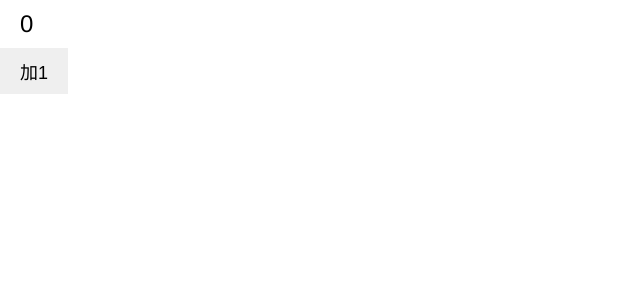
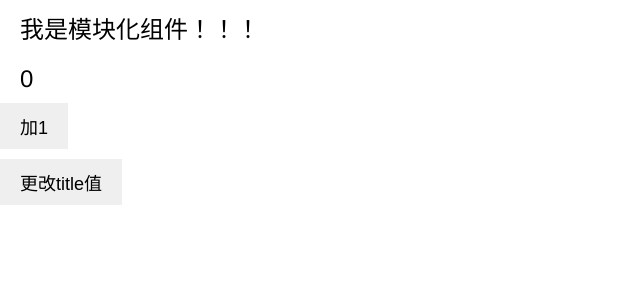
Before and after one commit to wangyupeng993/ReactDemo, a React (Create React App) app: page / in a window 1280 px wide. Shown: the top 300 px of the page, without its empty margins (0-640 px from the left). Built offline with nearby package versions, Linux system fonts and the light colour scheme.

Commit message:
React 生命周期

```diff
--- a/src/App.js
+++ b/src/App.js
@@ -2,9 +2,28 @@ import React, { Component } from 'react';
 import Title from "./components/title";
 
 class App extends Component {
+  constructor (props) {
+    super(props)
+    this.state = {
+      title: '我是模块化组件！！！'
+    }
+  }
+  handle = async () => {
+    await this.setState({
+      title: '我是title，我的值被更改了！！！'
+    })
+    await console.log(this.state.title)
+  }
   render() {
     return (
-      <div className="app-main"><Title title={'我是模块化组件！！！'} /></div>
+      <React.Fragment>
+        <div className="app-main">
+          <Title title={this.state.title} /><br />
+          <button onClick={this.handle} className='padding-lr-sm padding-tb-xs text-sm margin-tb-xs'>
+            更改title值
+          </button>
+        </div>
+      </React.Fragment>
     );
   }
 }
--- a/src/components/title/index.js
+++ b/src/components/title/index.js
@@ -2,20 +2,64 @@ import React, { Component }  from 'react'
 import PropTypes from 'prop-types'
 
 class Title extends Component {
-    constructor (props) {
-        super(props)
+    constructor (props,context) {
+        super(props,context)
         this.state = {
             n: 0
         }
+        // 更改this指向
         this.handle = this.handle.bind(this)
     }
+    // 设定默认值
+    // 外部传值进来通过this.props.xxx获取并且不能被内部改变，只能通过外部改变
     static defaultProps = {title: '这是定义默认值！！！'}
+
+    // 在render之前更新，改变state，如不改变则返回null
+    static getDerivedStateFromProps (nextProps, nextState) {
+        console.log('getDerivedStateFromProps ——> 改变state')
+        return null
+    }
+
+    // 用于优化性能，返回一个Boolean值，true组件正在正常更新，false 后面的生命周期都不会执行，视图也就不会更新了
+    shouldComponentUpdate(nextProps, nextState, nextContext) {
+        console.log('shouldComponentUpdate ——> 优化性能，比较值是否有改变')
+        return true
+    }
+
+    // 获取虚拟DEMO结构计算结果，这时浏览器还未更新DEMO
+    getSnapshotBeforeUpdate(prevProps, prevState) {
+        console.log('getSnapshotBeforeUpdate ——> 获取虚拟DEMO结构计算结果，这时浏览器还未更新DEMO')
+        return null
+    }
+
+    // 组件已经更新完成时调用
+    componentDidUpdate(prevProps, prevState, snapshot) {}
+
+    /*// 还未渲染DEMO
+    componentWillMount () {
+        console.log('componentWillMount ——> 还未渲染DEMO时执行')
+    }*/
+
+    // DEMO已经渲染完成了。只执行一次
+    componentDidMount() {
+        console.log('componentDidMount ——> DEMO已经渲染完成了')
+    }
+
+    //组件卸载和数据的销毁
+    componentWillUnmount () {
+        console.log('组件卸载和数据的销毁')
+    }
+
+    // 捕获子组件抛出的错误
+    componentDidCatch(error, errorInfo) {
+        console.log(error, errorInfo,'error=====================')
+    }
 
     handle () {
         console.log(123456789)
         console.log(this)
     }
-
+    //使用箭头函数防止this指向更改
     handle2 = () => {
         console.log('使用箭头函数防止this指向更改！！！')
         console.log(this)
@@ -29,13 +73,17 @@ class Title extends Component {
     }
 
     render () {
-        return (<React.Fragment>
-            <p className='padding-lr-sm padding-tb-xs text-sl'>{this.state.n}</p>
-            <button onClick={this.add} className='padding-lr-sm padding-tb-xs text-sm'>加1</button>
-        </React.Fragment>)
+        return (
+            <React.Fragment>
+                <p className='padding-lr-sm padding-tb-xs text-sl'>{this.props.title}</p>
+                <p className='padding-lr-sm padding-tb-xs text-sl'>{this.state.n}</p>
+                <button onClick={this.add} className='padding-lr-sm padding-tb-xs text-sm'>加1</button>
+            </React.Fragment>
+        )
     }
 }
 
+// 属性类型
 Title.propTypes = {
     title: PropTypes.string
 }
```
